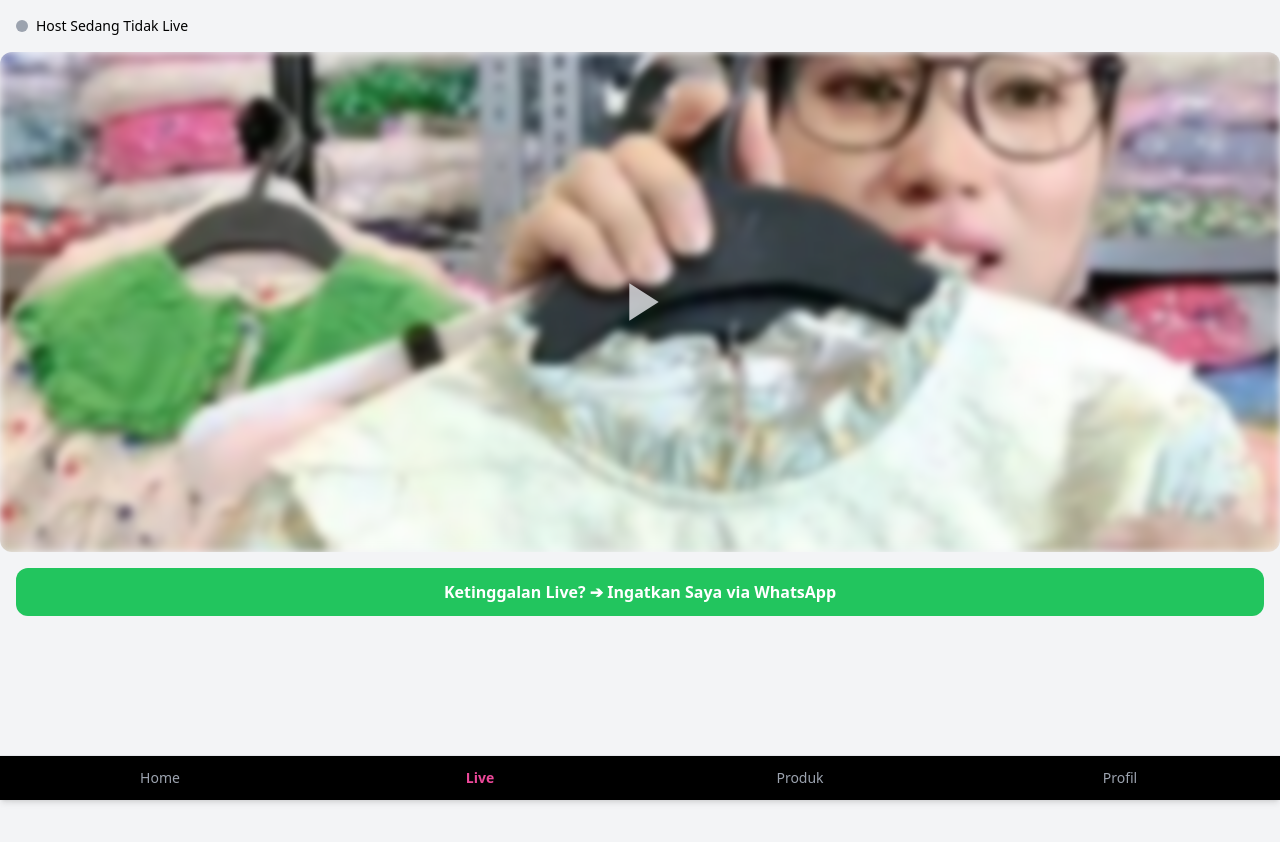
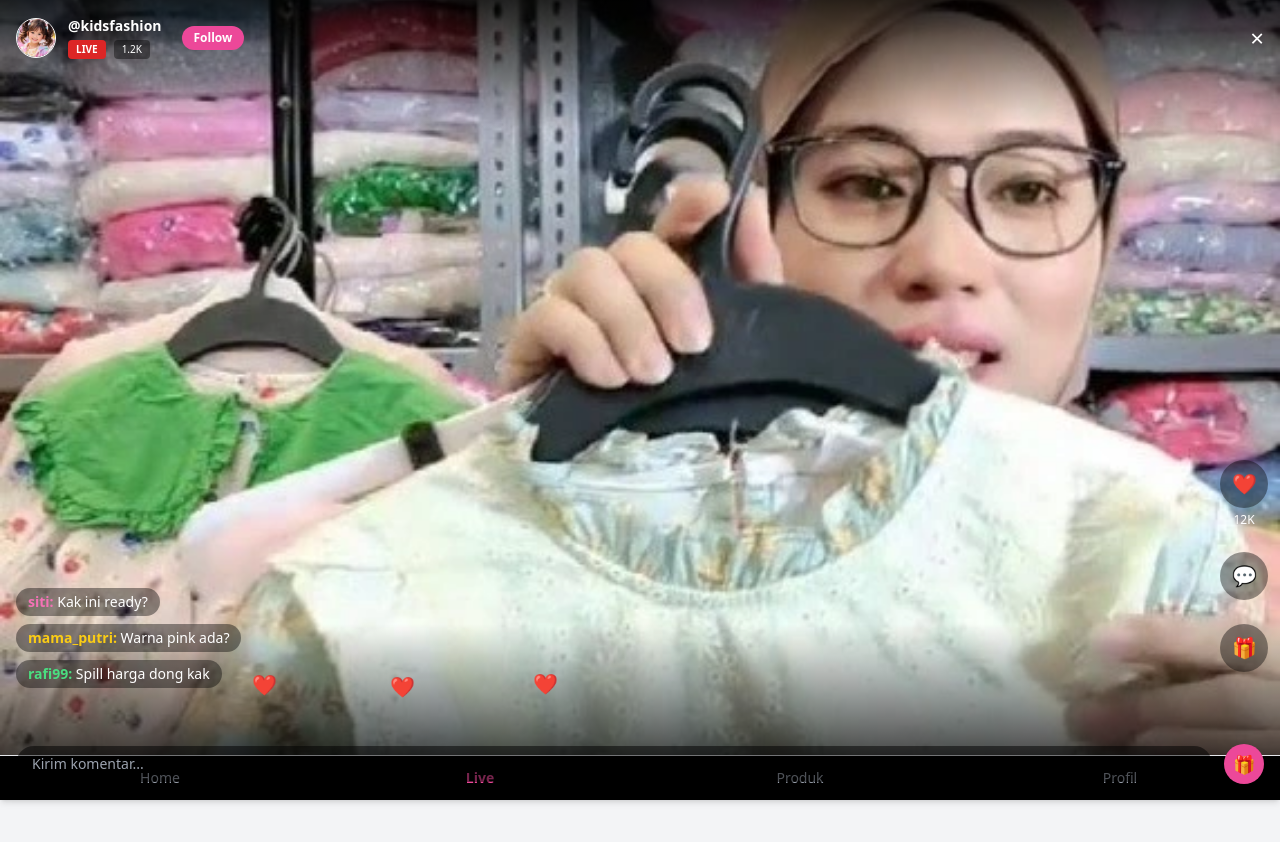
Before and after one commit to djdonjuan86-coder/kfs, a Next.js app: page /live in a window 1280 px wide. Shown: the top 842 px of the page. Built offline with nearby package versions, Linux system fonts and the light colour scheme.

Commit message:
fix product

```diff
--- a/src/app/live/page.js
+++ b/src/app/live/page.js
@@ -1,72 +1,123 @@
 "use client";
-
 import { useEffect, useState } from "react";
 
 export default function LivePage() {
-  const [liveStatus, setLiveStatus] = useState("loading");
+  const [hearts, setHearts] = useState([]);
 
+  // Floating hearts effect
   useEffect(() => {
-    const checkLiveStatus = () => {
-      const now = new Date();
-      const jakartaTime = new Date(now.toLocaleString("en-US", { timeZone: "Asia/Jakarta" }));
+    const interval = setInterval(() => {
+      setHearts((prev) => [
+        ...prev,
+        { id: Date.now(), left: Math.random() * 80 + 10 },
+      ]);
 
-      const hour = jakartaTime.getHours();
+      setTimeout(() => {
+        setHearts((prev) => prev.slice(1));
+      }, 3000);
+    }, 800);
 
-      // Live setiap hari jam 10:00 - 15:00 WIB
-      if (hour >= 10 && hour < 15) {
-        setLiveStatus("live");
-      } else {
-        setLiveStatus("offline");
-      }
-    };
-
-    checkLiveStatus();
-    const interval = setInterval(checkLiveStatus, 60000);
     return () => clearInterval(interval);
   }, []);
 
   return (
-    <div className="relative w-full min-h-screen bg-gray-100">
-      {/* Status LIVE */}
-      <div className="p-4 flex items-center gap-2 z-20 relative">
-        {liveStatus === "live" ? (
-          <>
-            <span className="w-3 h-3 bg-red-500 rounded-full animate-ping"></span>
-            <span className="text-red-500 font-bold text-sm">Host Sedang Live</span>
-          </>
-        ) : (
-          <>
-            <span className="w-3 h-3 bg-gray-400 rounded-full"></span>
-            <span className="text-black-500 text-sm">Host Sedang Tidak Live</span>
-          </>
-        )}
+    <div className="relative w-full h-screen bg-black overflow-hidden text-white">
+
+      {/* Background */}
+      <img
+        src="/images/baju-anak.webp"
+        alt="Live"
+        className="absolute inset-0 w-full h-full object-cover"
+      />
+
+      {/* Gradients */}
+      <div className="absolute top-0 left-0 w-full h-32 bg-gradient-to-b from-black/80 to-transparent"></div>
+      <div className="absolute bottom-0 left-0 w-full h-44 bg-gradient-to-t from-black/95 to-transparent"></div>
+
+      {/* TOP BAR */}
+      <div className="absolute top-4 left-4 right-4 flex items-center justify-between z-20">
+        <div className="flex items-center gap-3">
+          <img
+            src="/images/setelan-anak.webp"
+            className="w-10 h-10 rounded-full border border-white"
+            alt="avatar"
+          />
+
+          <div>
+            <p className="text-sm font-semibold">@kidsfashion</p>
+            <div className="flex items-center gap-2 mt-1">
+              <span className="bg-red-600 text-[10px] px-2 py-[2px] rounded font-bold">
+                LIVE
+              </span>
+              <span className="text-[10px] bg-black/40 px-2 py-[2px] rounded">
+                1.2K
+              </span>
+            </div>
+          </div>
+
+          <button className="ml-2 bg-pink-500 text-xs px-3 py-1 rounded-full font-semibold">
+            Follow
+          </button>
+        </div>
+
+        <button className="text-white text-2xl font-light">×</button>
       </div>
 
-      {/* Preview Area Fullscreen Responsif - Foto Blur */}
-      <div className="w-full h-[50vh] sm:h-[80vh] md:h-[500px] relative overflow-hidden rounded-xl flex items-center justify-center">
-        {/* Background Foto Blur */}
-        <img
-          src="/images/baju-anak.webp" // ganti dengan foto konten nyata
-          alt="Preview Live"
-          className="absolute inset-0 w-full h-full object-cover filter blur-sm"
+      {/* RIGHT SIDE ACTIONS */}
+      <div className="absolute right-3 bottom-32 flex flex-col items-center gap-6 z-20">
+        <div className="flex flex-col items-center">
+          <div className="w-12 h-12 bg-black/40 rounded-full flex items-center justify-center text-xl">
+            ❤️
+          </div>
+          <span className="text-xs mt-1">12K</span>
+        </div>
+
+        <div className="w-12 h-12 bg-black/40 rounded-full flex items-center justify-center text-xl">
+          💬
+        </div>
+
+        <div className="w-12 h-12 bg-black/40 rounded-full flex items-center justify-center text-xl">
+          🎁
+        </div>
+      </div>
+
+      {/* FLOATING HEARTS */}
+      {hearts.map((heart) => (
+        <div
+          key={heart.id}
+          className="absolute bottom-24 text-pink-500 text-xl animate-bounce"
+          style={{ left: `${heart.left}%` }}
+        >
+          ❤️
+        </div>
+      ))}
+
+      {/* COMMENTS */}
+      <div className="absolute bottom-28 left-4 right-20 space-y-2 text-sm z-20 max-h-40 overflow-hidden">
+        <div className="bg-black/40 px-3 py-1 rounded-full w-fit">
+          <span className="font-semibold text-pink-400">siti:</span> Kak ini ready?
+        </div>
+        <div className="bg-black/40 px-3 py-1 rounded-full w-fit">
+          <span className="font-semibold text-yellow-400">mama_putri:</span> Warna pink ada?
+        </div>
+        <div className="bg-black/40 px-3 py-1 rounded-full w-fit">
+          <span className="font-semibold text-green-400">rafi99:</span> Spill harga dong kak
+        </div>
+      </div>
+
+      {/* BOTTOM CHAT INPUT */}
+      <div className="absolute bottom-4 left-4 right-4 flex items-center gap-3 z-20">
+        <input
+          type="text"
+          placeholder="Kirim komentar..."
+          className="flex-1 bg-black/50 rounded-full px-4 py-2 text-sm outline-none"
         />
 
-        {/* Icon Play Video */}
-        <svg xmlns="http://www.w3.org/2000/svg" className="w-16 h-16 text-gray-200 opacity-80 hover:opacity-100 transition-opacity cursor-pointer z-10" fill="currentColor" viewBox="0 0 24 24">
-          <path d="M8 5v14l11-7z" />
-        </svg>
+        <div className="w-10 h-10 bg-pink-500 rounded-full flex items-center justify-center text-lg">
+          🎁
+        </div>
       </div>
 
-      {/* Tombol Dinamis */}
-      <div className="p-4 z-20 relative">
-        <a
-          href={liveStatus === "live" ? "#" : "https://wa.me/6289675007000?text=Ingatkan%20saya%20saat%20live%20dimulai"}
-          target="_blank"
-          className={`block text-center py-3 rounded-xl font-semibold ${liveStatus === "live" ? "bg-red-500 text-white animate-pulse" : "bg-green-500 text-white"}`}
-        >
-          {liveStatus === "live" ? "Tonton Sekarang 🔥" : "Ketinggalan Live? ➔ Ingatkan Saya via WhatsApp"}
-        </a>
-      </div>
     </div>
   );
 }
```
